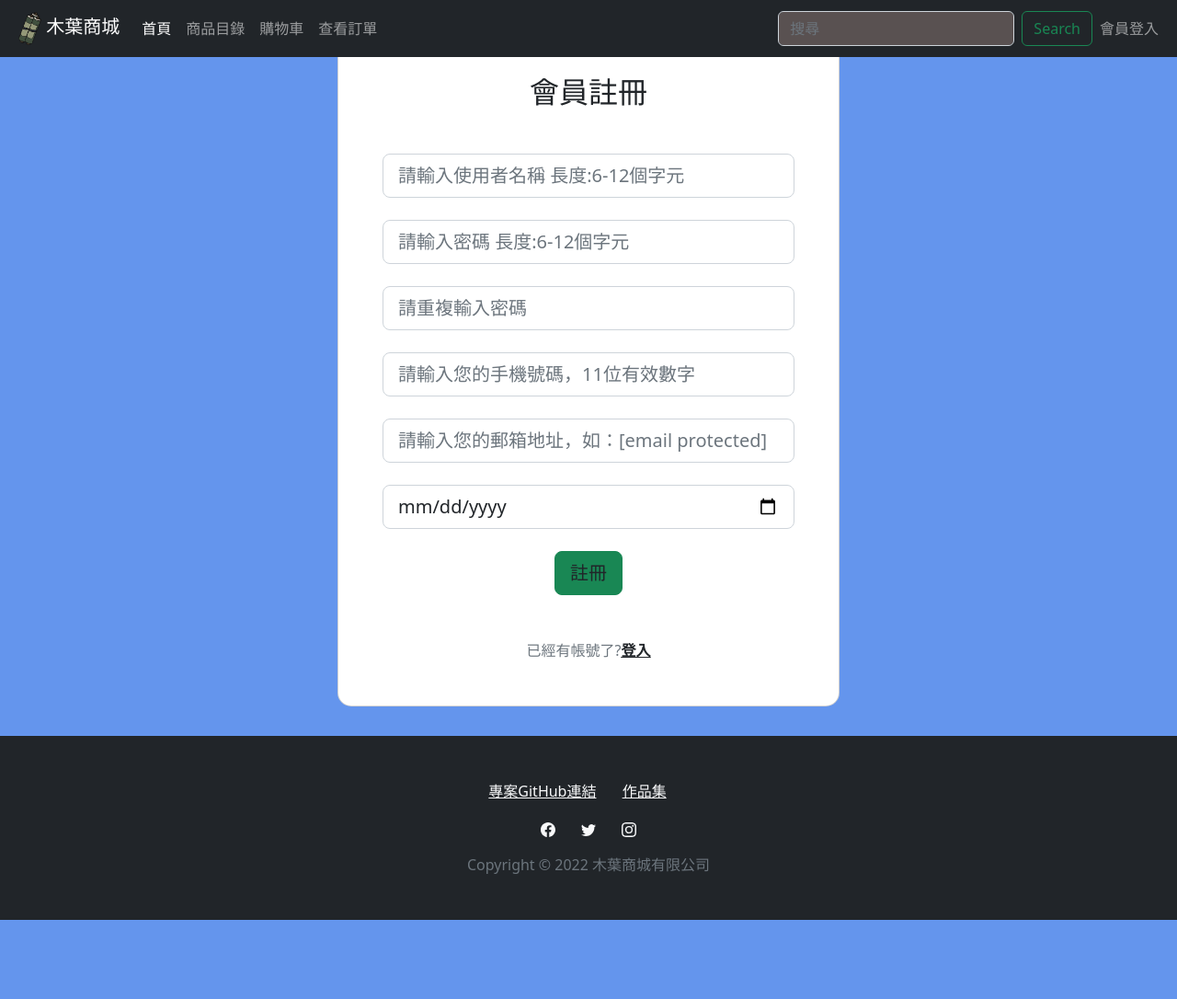
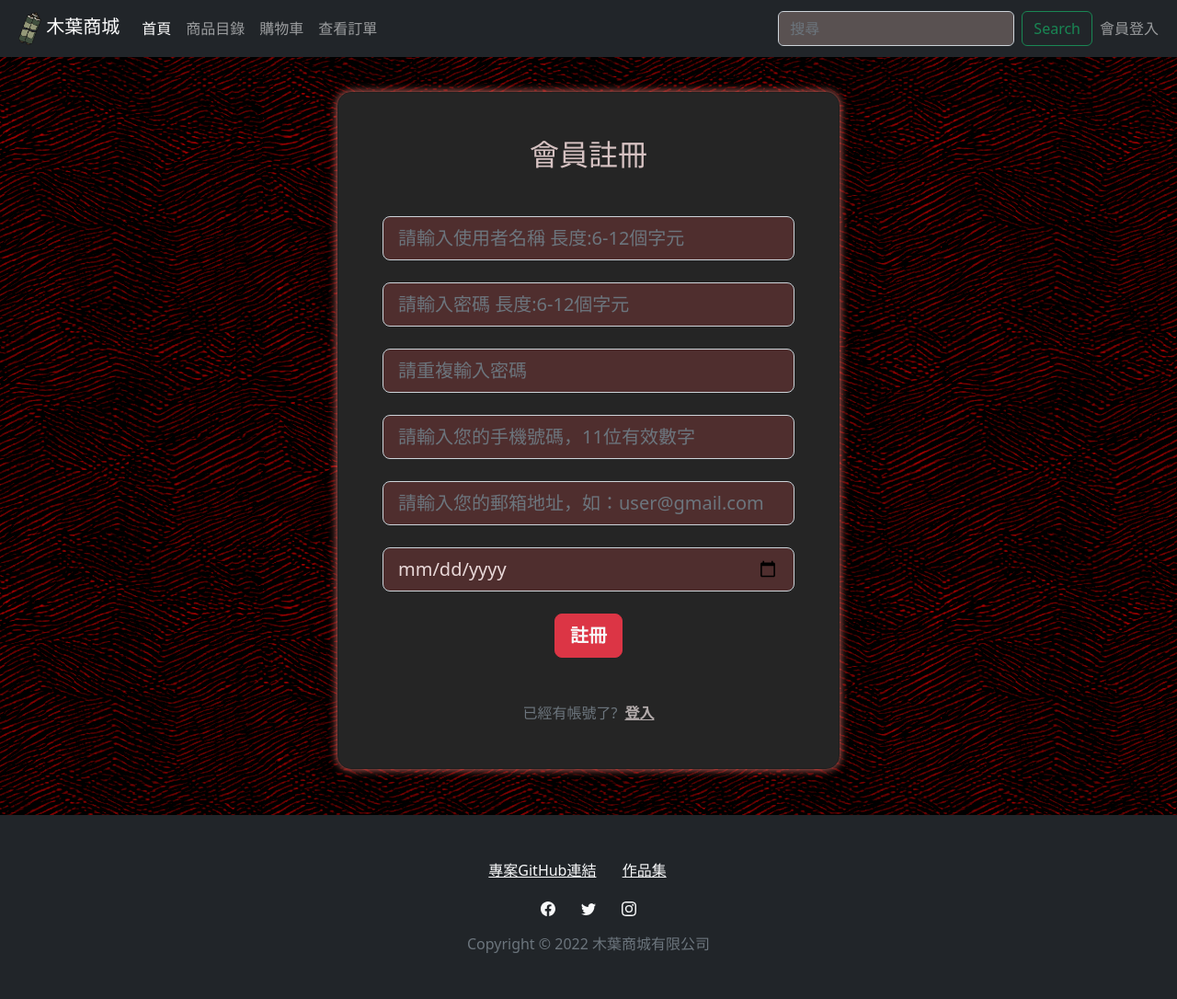
Before and after one commit to MiruOrange/oneMarket, a Django app: page /useradd/ in a window 1280 px wide. Shown: the whole page at 92% size. Before the commit the page ends 1000 px from the top, so only its background shows below. Run offline with Django 4.2, Linux system fonts and the light colour scheme; some libraries are stand-ins or nearby versions.

Commit message:
會員註冊前端完成

```diff
--- a/templates/useradd.html
+++ b/templates/useradd.html
@@ -1,5 +1,6 @@
-{% extends 'base.html' %}
-{% block title %}<title>會員註冊</title>{% endblock %}
+{% extends 'base.html'%}
+{% block title %}
+<title>會員註冊</title>{% endblock %}
 <link href="https://cdn.jsdelivr.net/npm/bootstrap@5.2.0/dist/css/bootstrap.min.css" rel="stylesheet"
 integrity="sha384-gH2yIJqKdNHPEq0n4Mqa/HGKIhSkIHeL5AyhkYV8i59U5AR6csBvApHHNl/vI1Bx" crossorigin="anonymous">
 <script src="https://cdn.jsdelivr.net/npm/bootstrap@5.2.0/dist/js/bootstrap.bundle.min.js"
@@ -28,6 +29,7 @@ crossorigin="anonymous"></script>
     background: linear-gradient(to right, rgba(132, 250, 176, 1), rgba(143, 211, 244, 1))
 }
 </style>
+
 {% block content %}
 {% if user != None %}
 <!-- <h2>已有帳號，請重新輸入帳號</h2> -->
@@ -43,19 +45,20 @@ crossorigin="anonymous"></script>
 </script>
 {% endif %}
 
-<section class="vh-100 bg-image" style="background-color: cornflowerblue;">
+<section class="bg-image" style="background-image: url(/static/images/page/bg_image.png)">
     <div class="mask d-flex align-items-center h-100 gradient-custom-3">
-        <div class="container h-100">
+        <div class="container h-100" style="padding-top: 100px; padding-bottom: 50px; ">
             <div class="row d-flex justify-content-center align-items-center h-100">
                 <div class="col-12 col-md-9 col-lg-7 col-xl-6">
-                    <div class="card" style="border-radius: 15px;">
+                    <div class="card" style="border-radius: 15px; background-color: #252525; box-shadow:0px 0px 10px 0px rgb(237, 117, 109);">
                         <div class="card-body p-5">
-                            <h2 class="text-uppercase text-center mb-5">會員註冊</h2>
+                            <h2 class="text-uppercase text-center mb-5" style="color: #d6c2c2;">會員註冊</h2>
                             <form action="/useradd/" method="post">
                                 {% csrf_token %}
                                 <div class="form-outline mb-4">
                                     <input type="text" id="username" name="username"
                                         class="form-control form-control-lg" placeholder="請輸入使用者名稱 長度:6-12個字元"
+                                        style="background-color: #4f2e2e; color: #e9d9d9;"
                                         required />
                                     <!-- <label class="form-label" for="username">姓名</label> -->
                                 </div>
@@ -63,41 +66,51 @@ crossorigin="anonymous"></script>
                                 <div class="form-outline mb-4">
                                     <input type="password" id="userPassword" name="userPassword"
                                         class="form-control form-control-lg" for="userPassword"
+                                        style="background-color: #4f2e2e; color: #e9d9d9;"
                                         placeholder="請輸入密碼 長度:6-12個字元" required />
                                     <!-- <label class="form-label">密碼</label> -->
                                 </div>
 
                                 <div class="form-outline mb-4">
                                     <input type="password" id="userRePassword" name="userRePassword"
-                                        class="form-control form-control-lg" placeholder="請重複輸入密碼" required />
+                                        class="form-control form-control-lg"
+                                        style="background-color: #4f2e2e; color: #e9d9d9;"
+                                        placeholder="請重複輸入密碼" required />
                                     <!-- <label class="form-label" for="userRePassword">確認密碼</label> -->
                                 </div>
 
                                 <div class="form-outline mb-4">
                                     <input type="text" id="userPhone" name="userPhone"
-                                        class="form-control form-control-lg" placeholder="請輸入您的手機號碼，11位有效數字"
+                                        class="form-control form-control-lg"
+                                        style="background-color: #4f2e2e; color: #e9d9d9;"
+                                        placeholder="請輸入您的手機號碼，11位有效數字"
                                         required />
+
                                     <!-- <label class="form-label" for="form3Example3cg">手機號碼</label> -->
                                 </div>
                                 <div class="form-outline mb-4">
                                     <input type="email" id="userEmail" name="userEmail"
                                         class="form-control form-control-lg"
-                                        placeholder="請輸入您的郵箱地址，如：[email protected]" required />
+                                        style="background-color: #4f2e2e; color: #e9d9d9;"
+                                        placeholder="請輸入您的郵箱地址，如：user@gmail.com" required />
                                     <!-- <label class="form-label" for="form3Example3cg">電子郵箱</label> -->
                                 </div>
 
                                 <div class="form-outline mb-4">
                                     <input type="date" id="userBirthday" name="userBirthday"
-                                        class="form-control form-control-lg" required />
+                                        class="form-control form-control-lg"
+                                        style="background-color: #4f2e2e; color: #e9d9d9;"
+                                        required />
                                     <!-- <label class="form-label" for="userBirthday">生日</label> -->
                                 </div>
                                 <div class="d-flex justify-content-center">
-                                    <input class="btn btn-success btn-block btn-lg gradient-custom-4 text-body"
+                                    <input class="btn btn-danger btn-block btn-lg gradient-custom-4 text-light"
+                                        style="font-weight:bold;"
                                         id="xiao-submit-button" type="submit" value="註冊">
                                 </div>
 
-                                <p class="text-center text-muted mt-5 mb-0">已經有帳號了?<a href="/userlogin/"
-                                        class="fw-bold text-body"><u>登入</u></a></p>
+                                <p class="text-center text-muted mt-5 mb-0">已經有帳號了?&ensp;<a href="/userlogin/"
+                                        class="fw-bold text-body"><u style="color: #b3abab;">登入</u></a></p>
                             </form>
 
                         </div>
```
